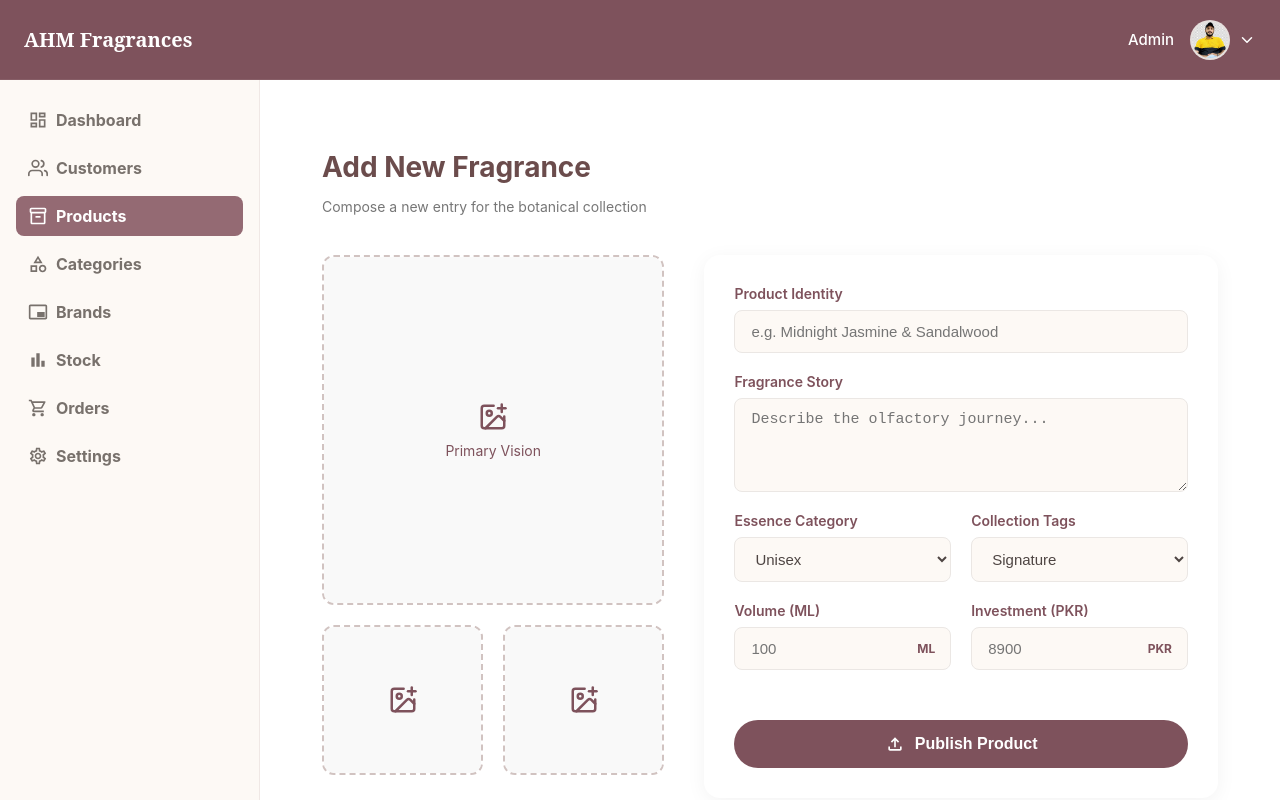
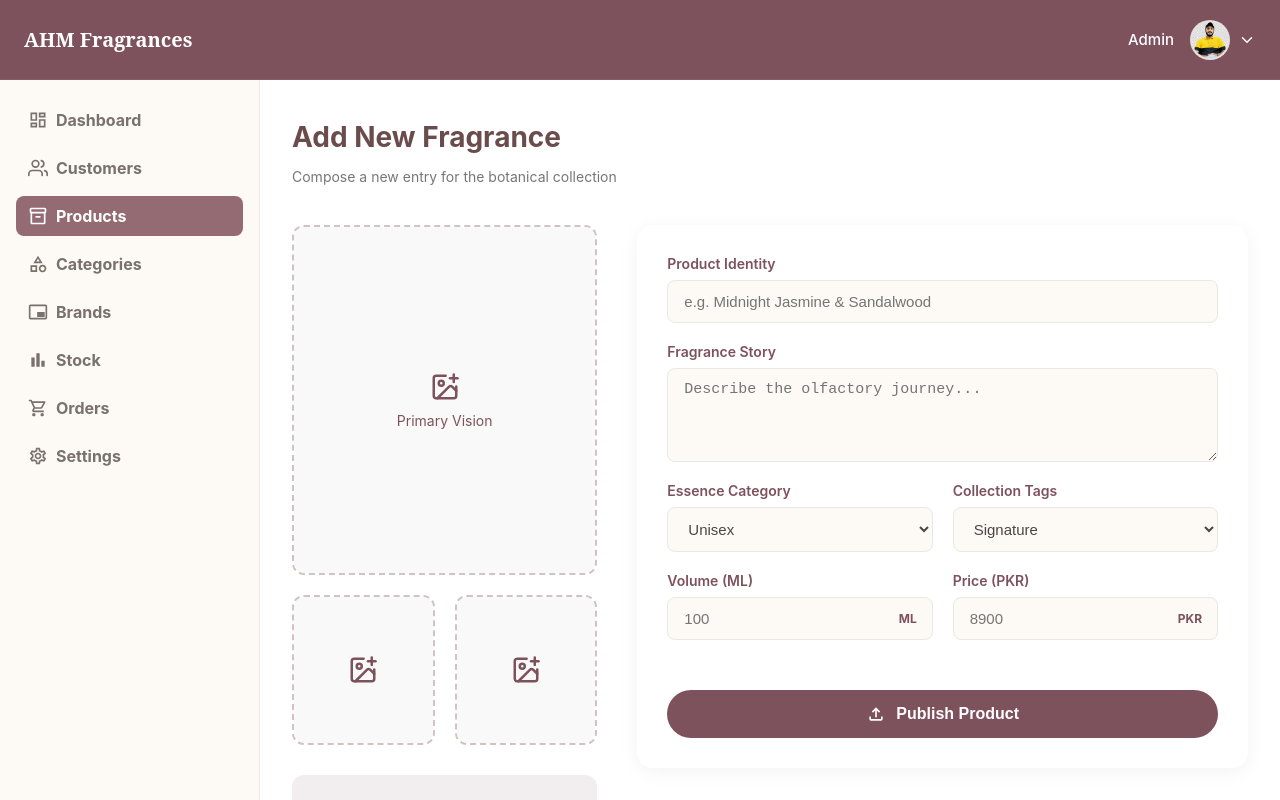
Before and after one commit to AmeerHamza6758/ahm-fragrance, a React (Vite) app in the folder admin/: page /products/add in a window 1280 px wide. Built offline with nearby package versions, Linux system fonts and the light colour scheme; no server answers.

Commit message:
add products section fix

```diff
--- a/admin/src/features/products/AddProducts.jsx
+++ b/admin/src/features/products/AddProducts.jsx
@@ -7,40 +7,30 @@ function AddProducts() {
 
   const handleSubmit = (e) => {
     e.preventDefault();
-
     // FormData object
     const formData = new FormData(e.target);
-
-
     const data = Object.fromEntries(formData.entries());
-
     // 2. Images
     const primaryImg = formData.get('primaryImage');
-
     console.log("Form Data Object:", data);
     console.log("Primary Image File:", primaryImg);
-
-
     alert("Product data captured! Check console.");
   };
 
   return (
-    <section className="add-product-container">
+    <section className="">
        <div className="title-section">
             <h1 className="catalog-title">Add New Fragrance</h1>
             <p className="catalog-subtitle">Compose a new entry for the botanical collection</p>
           </div>
 
-
       <form className="product-form-layout" onSubmit={handleSubmit}>
-        {/* Left Column */}
         <div className="left-column">
           <div className="image-uploads-container">
             <div className="main-image-upload">
-              <label htmlFor="primary-image" className="image-placeholder main-placeholder">
+              <label htmlFor="primary-image" className="image-placeholder">
                 <LuImagePlus size={30} color="#7E525C"/>
                 <span className="placeholder-text">Primary Vision</span>
-                {/* Name Added: primaryImage */}
                 <input type="file" name="primaryImage" className="hidden-input" id="primary-image" accept="image/*" />
               </label>
             </div>
@@ -50,7 +40,6 @@ function AddProducts() {
                 <div key={num} className="secondary-image-upload">
                   <label htmlFor={`secondary-image-${num}`} className="image-placeholder secondary-placeholder">
                     <LuImagePlus size={30} color="#7E525C" />
-                    {/* Name Added: secondaryImage_1, secondaryImage_2 */}
                     <input type="file" name={`secondaryImage_${num}`} className="hidden-input" id={`secondary-image-${num}`} accept="image/* " />
                   </label>
                 </div>
@@ -114,7 +103,7 @@ function AddProducts() {
               </div>
 
               <div className="form-group">
-                <label>Investment (PKR)</label>
+                <label>Price (PKR)</label>
                 <div className="input-with-unit">
                     {/* Name Added: price */}
                     <input name="price" type="number" placeholder="8900" className="styled-input" />
@@ -132,11 +121,6 @@ function AddProducts() {
           </div>
         </div>
       </form>
-
-      <footer className="admin-footer-text">
-        <div className="footer-links">Content Guidelines | Pricing Policy | Stock Alerts</div>
-        <div className="footer-copy">© 2024 AHM Fragrances Suite</div>
-      </footer>
     </section>
   );
 }
--- a/admin/src/styles/admin.css
+++ b/admin/src/styles/admin.css
@@ -1274,12 +1274,6 @@ box-shadow: 0px 10px 40px -10px #7E525C26;
 
 /* ////////////////////////////// AddProducts Page CSS //////////////////////////////////////////////////////////// */
 
-.add-product-container {
-  padding: 30px;
-  max-width: 1200px;
-  margin: auto;
-}
-
 .title-section {
   margin-bottom: 40px;
 }
@@ -1294,7 +1288,7 @@ box-shadow: 0px 10px 40px -10px #7E525C26;
 }
 
 .right-column {
-  flex: 1.5;
+  flex: 2;
 }
 
 .image-uploads-container {
@@ -1454,6 +1448,17 @@ box-shadow: 0px 10px 40px -10px #7E525C26;
   background: #6A444D;
 }
 
+/* Hide number input spinners */
+input[type=number]::-webkit-inner-spin-button,
+input[type=number]::-webkit-outer-spin-button {
+  -webkit-appearance: none;
+  margin: 0;
+}
+
+input[type=number] {
+  -moz-appearance: textfield;
+}
+
 .admin-footer-text {
   margin-top: 50px;
   padding: 20px 0;
```
